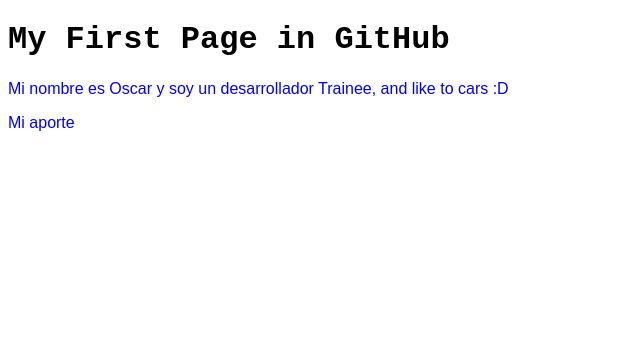
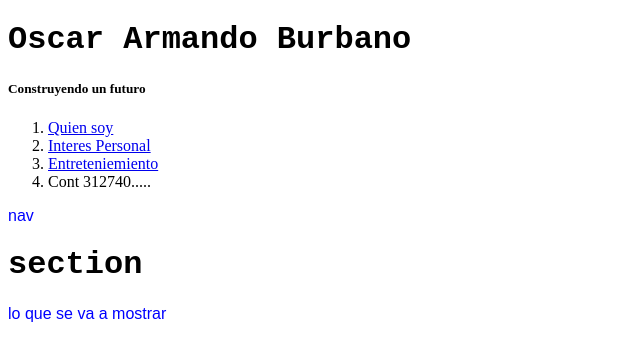
Before and after one commit to oscarburbano278/oscarburbano278, a plain HTML site: page index.html in a window 1280 px wide. Shown: the whole page, without its empty margins (0-640 px from the left). Drawn offline with Linux system fonts and the light colour scheme.

Commit message:
added a structure for the page in the html document

```diff
--- a/index.html
+++ b/index.html
@@ -9,10 +9,49 @@
     <title>welcome to my space </title>
 </head>
 <body>
-    <h1>My First Page in GitHub</h1>
+    <div class="container">
+        <div class="row ">
+            <div class="col-xl-12 col-sm-5 border text-center">
+                <h1><b>Oscar Armando Burbano</b></h1>
+            </div>
+        </div>
+        <div class="row border">
+            <div class="col-xl-12 col-sm-5">
+            <div><h5>Construyendo un futuro </h5></div>
+
+                <nav aria-label="breadcrumb">
+                    <ol class="breadcrumb">
+                        <li class="breadcrumb-item"><a href="#">Quien soy</a></li>
+                        <li class="breadcrumb-item"><a href="#">Interes Personal</a></li>
+                        <li class="breadcrumb-item"><a href="#">Entreteniemiento</a></li>
+                        <li class="breadcrumb-item active" arial current="page">Cont 312740.....</a></li>
+
+                    </ol>
+
+                </nav>
+
+            </div>
+        </div>
 
 
-    <p>Mi nombre es Oscar y soy un desarrollador Trainee, and like to cars :D</p>
-    <p>Mi aporte</p>
+        <div class="row">
+            <div class=" col-xl-3 col-sm-3 border text-center">
+                <p>nav</p>
+            </div>
+
+            <div class="col border text-center">
+
+                <div class="row">
+                    <div class="col border text-center">
+                        <h1>section</h1>
+                        <p>lo que se va a mostrar</p>
+                    </div>
+
+                </div>
+
+            </div>
+
+        </div>
+    </div>
 </body>
 </html>
```
